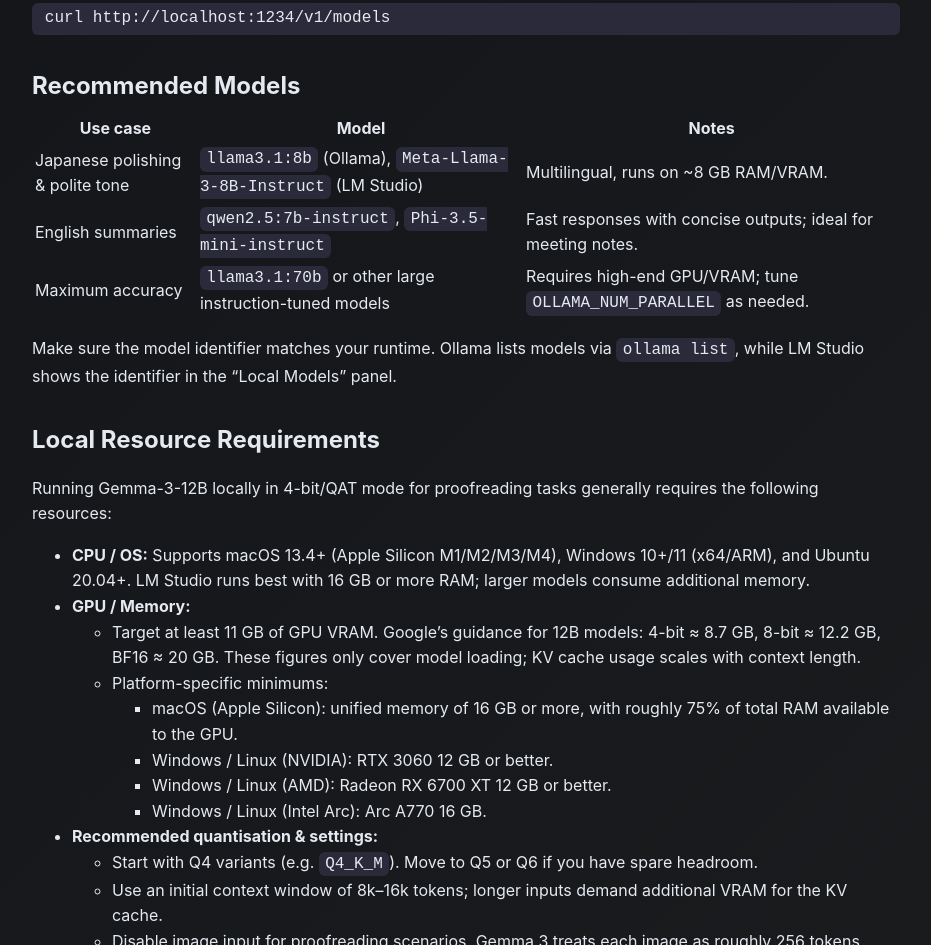
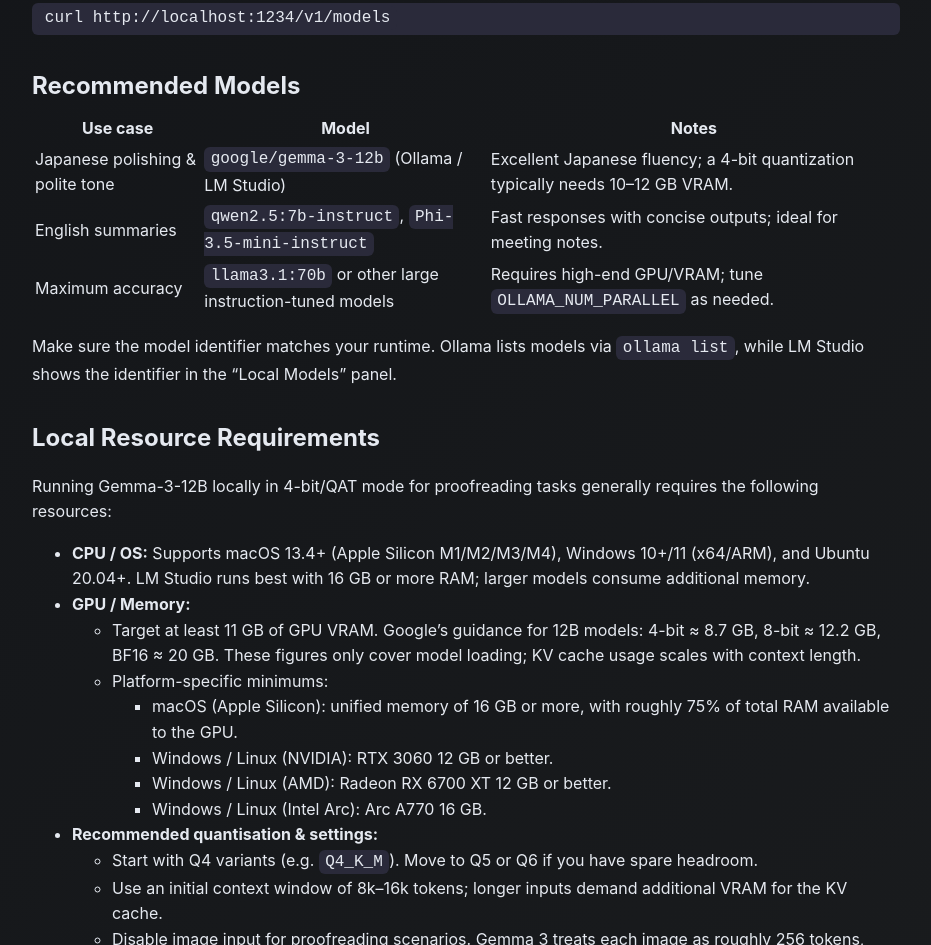
Before and after one commit to agata/hootvoice, a plain HTML site: page docs/llm-postprocess.html in a window 1280 px wide. Shown: the part 2653-3598 px from the top of the page, without its empty margins (174-1105 px from the left). Drawn offline with nearby package versions, Linux system fonts and the light colour scheme.

Commit message:
Update Japanese LLM recommendation to Gemma 3 12B

```diff
--- a/docs/llm-postprocess.html
+++ b/docs/llm-postprocess.html
@@ -125,8 +125,8 @@
           <tbody>
             <tr>
               <td>Japanese polishing & polite tone</td>
-              <td><code>llama3.1:8b</code> (Ollama), <code>Meta-Llama-3-8B-Instruct</code> (LM Studio)</td>
-              <td>Multilingual, runs on ~8&nbsp;GB RAM/VRAM.</td>
+              <td><code>google/gemma-3-12b</code> (Ollama / LM Studio)</td>
+              <td>Excellent Japanese fluency; a 4-bit quantization typically needs 10–12&nbsp;GB VRAM.</td>
             </tr>
             <tr>
               <td>English summaries</td>
```
Also changed, not shown: docs/llm-postprocess.ja.html (+2 -2 lines).
